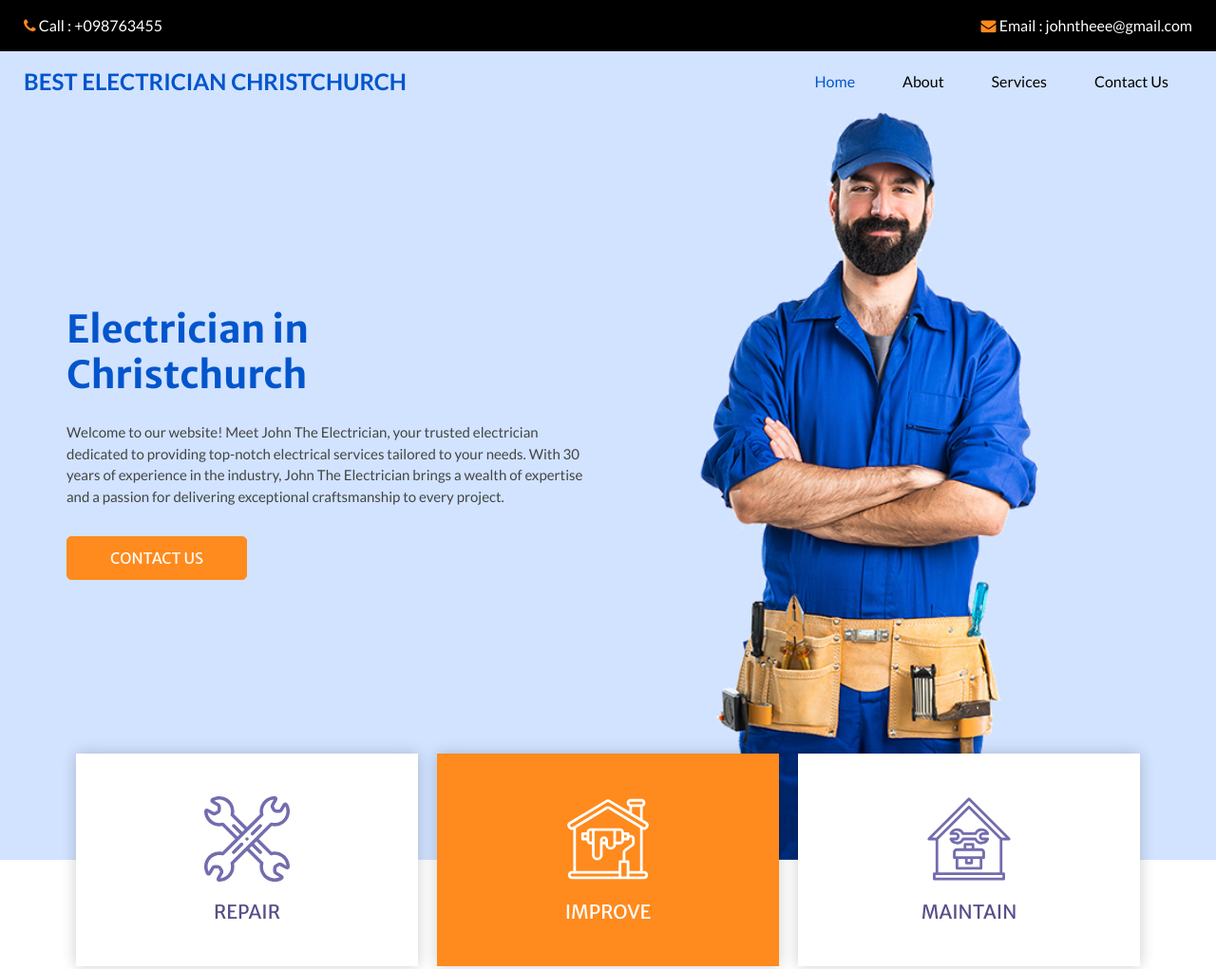
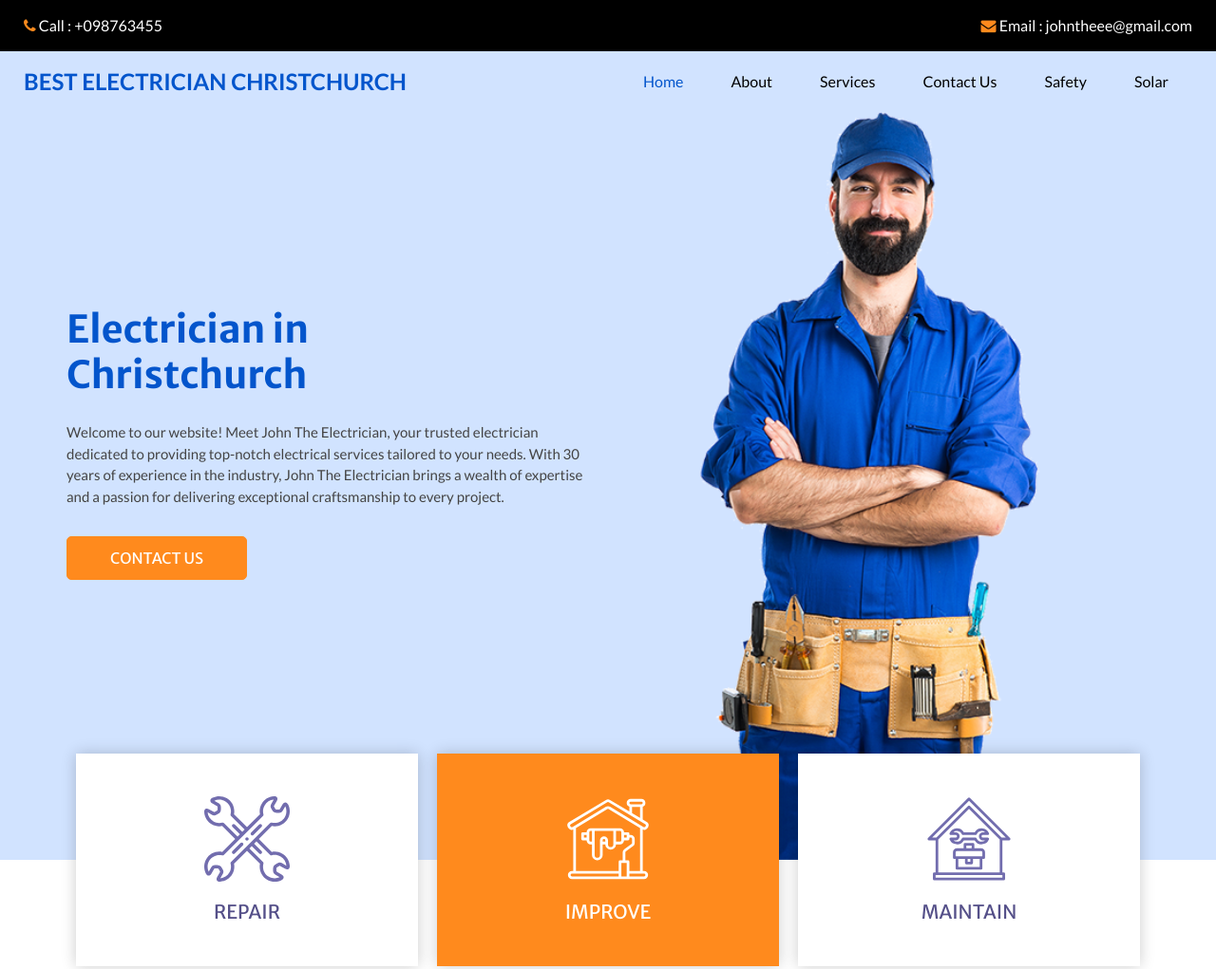
Before and after one commit to lala061993/affordable-electrician-christchurch-1, a plain HTML site: page index.html in a window 1280 px wide. Shown: the top 1021 px of the page at 95% size. Drawn offline with nearby package versions, Linux system fonts and the light colour scheme; some packages are replaced by stand-ins of ours.

Commit message:
Update index.html

```diff
--- a/index.html
+++ b/index.html
@@ -15,11 +15,11 @@
   <meta name="viewport" content="width=device-width, initial-scale=1, shrink-to-fit=no" />
   <!-- Site Metas -->
   <!-- start my meta SEO -->
-  <meta name="description" content="Electrician Christchurch, Electrician near me Christchurch New Zealand, Electrical services Christchurch, Local electrician Christchurch, Emergency electrician Christchurch, Residential electrician Christchurch, Commercial electrician Christchurch, Electrical repairs Christchurch, Electrician near me Christchurch, Licensed electrician Christchurch, Registered electricians, 24-hour electrician Christchurch, Electrical contractor Christchurch, Electrician company Christchurch, Electrician cost Christchurch, Electrical wiring Christchurch, Electrical installation Christchurch, Home electrician Christchurch, Electrician services Christchurch, Electrical maintenance Christchurch, Electrician quotes Christchurch, Lighting installation Christchurch,  Rewiring services Christchurch, Outdoor lighting Christchurch.">
+  <meta name="description" content="Electrician Christchurch, Electrical repairs Christchurch, Electrician near me Christchurch New Zealand, Electrical services Christchurch, Local electrician Christchurch, Emergency electrician Christchurch, Residential electrician Christchurch, Commercial electrician Christchurch, Electrical repairs Christchurch, Electrician near me Christchurch, Licensed electrician Christchurch, Registered electricians, 24-hour electrician Christchurch, Electrical contractor Christchurch, Electrician company Christchurch, Electrician cost Christchurch, Electrical wiring Christchurch, Electrical installation Christchurch, Home electrician Christchurch, Electrician services Christchurch, Electrical maintenance Christchurch, Electrician quotes Christchurch, Lighting installation Christchurch,  Rewiring services Christchurch, Outdoor lighting Christchurch.">
   <meta name="keywords" content="Registered Electricians, Home electrician Christchurch, Electrician services Christchurch, Electrician near me Christchurch New Zealand, Fuse box repair Christchurch, Residential electrician Christchurch, Commercial electrician Christchurch, Electrical repairs Christchurch, Electrician near me Christchurch, Licensed electrician Christchurch, Registered electricians, 24-hour electrician Christchurch, Rewiring services Christchurch, Outdoor lighting Christchurch.">
   <meta name="robots" content="max-image-preview:large">
   <meta property="og:locale" content="en_US">
-  <meta property="og:description" content="Electrical repairs Christchurch, Electrician near me Christchurch, Licensed electrician Christchurch, Registered electricians, 24-hour electrician Christchurch, Electrical contractor Christchurch, Electrician company Christchurch, Electrician cost Christchurch, Electrical wiring Christchurch, Electrical installation Christchurch.">
+  <meta property="og:description" content="Electrical repairs Christchurch, Electrician near me Christchurch, Electrical repairs Christchurch, Licensed electrician Christchurch, Registered electricians, 24-hour electrician Christchurch, Electrical contractor Christchurch, Electrician company Christchurch, Electrician cost Christchurch, Electrical wiring Christchurch, Electrical installation Christchurch.">
   <meta property="og:site_name" content="Electrician company Christchurch, Electrician near me Christchurch New Zealand, Electrician cost Christchurch, Electrical wiring Christchurch, Electrical installation Christchurch, Home electrician Christchurch, Electrician services Christchurch, Electrical maintenance Christchurch, Electrician quotes Christchurch, Lighting installation Christchurch,  Rewiring services Christchurch, Outdoor lighting Christchurch.">
   <meta property="og:type" content="website">
   <meta property="og:title" content=" Residential electrician Christchurch, Electrician near me Christchurch New Zealand, Commercial electrician Christchurch, Electrical repairs Christchurch, Electrician near me Christchurch, Licensed electrician Christchurch, Registered electricians, 24-hour electrician Christchurch, Electrical contractor Christchurch, Electrician company Christchurch, Electrician cost Christchurch, Electrical wiring Christchurch, Electrical installation Christchurch, Home electrician Christchurch, Electrician services Christchurch, Electrical maintenance Christchurch.">
@@ -99,6 +99,12 @@
                 </li>
                 <li class="nav-item">
                   <a class="nav-link" href="https://wedoelectrical.co.nz/">Contact Us</a>
+                </li>
+                <li class="nav-item">
+                  <a class="nav-link" href="https://wedoelectrical.co.nz/">Safety</a>
+                </li>
+                <li class="nav-item">
+                  <a class="nav-link" href="https://wedoelectrical.co.nz/">Solar</a>
                 </li>
               </ul>
             </div>
```
